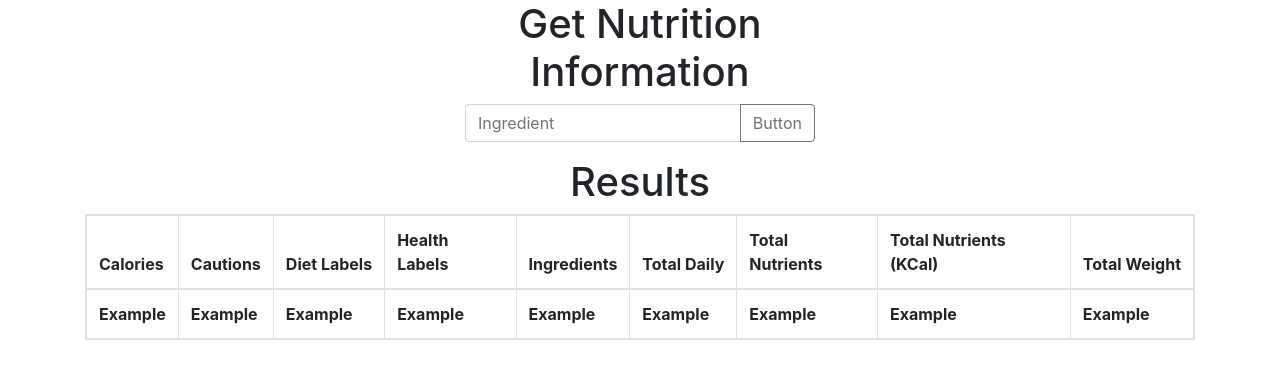
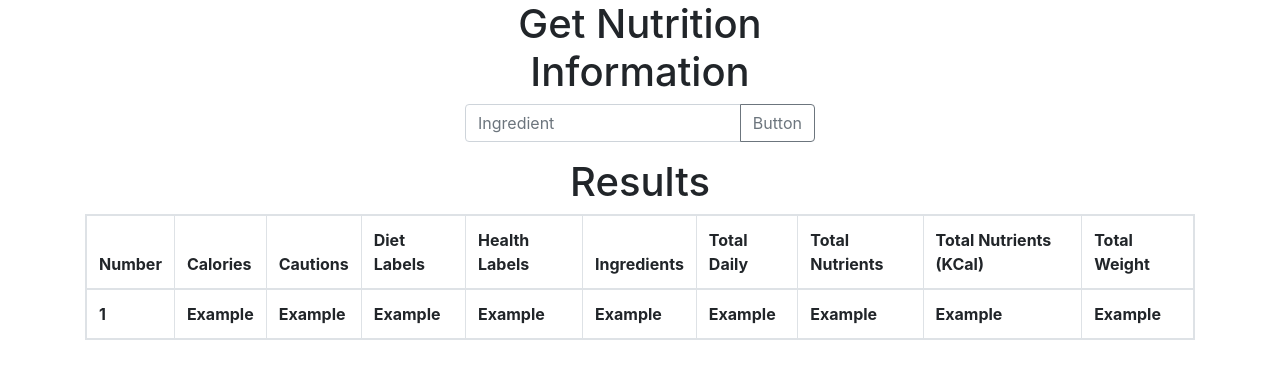
Before and after one commit to Andrewgraemebrooks/Nutritionion, a React (Create React App) app: page / in a window 1280 px wide. Shown: the top 378 px of the page. Built offline with nearby package versions, Linux system fonts and the light colour scheme; no server answers.

Commit message:
Add a number column to be used a key for the dynamic list

```diff
--- a/src/components/Table.js
+++ b/src/components/Table.js
@@ -6,6 +6,7 @@ function Table(props) {
       <table className="table table-bordered table-responsive">
         <thead>
           <tr>
+            <th>Number</th>
             <th>Calories</th>
             <th>Cautions</th>
             <th>Diet Labels</th>
@@ -19,6 +20,7 @@ function Table(props) {
         </thead>
         <tbody>
           <tr>
+            <th>1</th>
             <th>Example</th>
             <th>Example</th>
             <th>Example</th>
```
